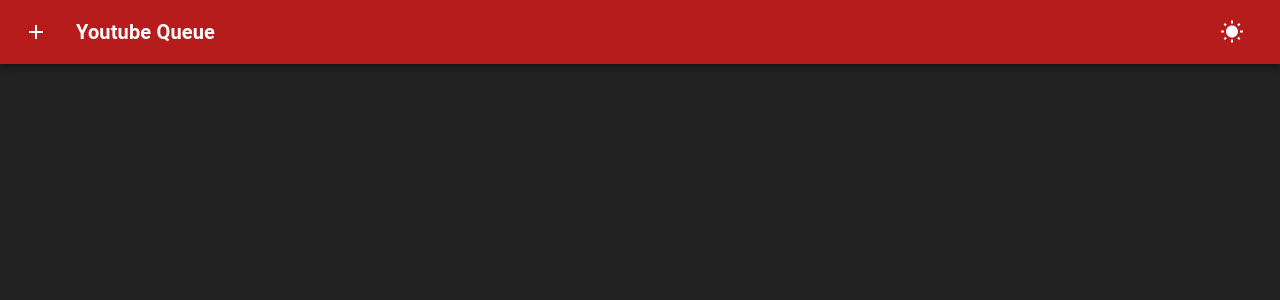
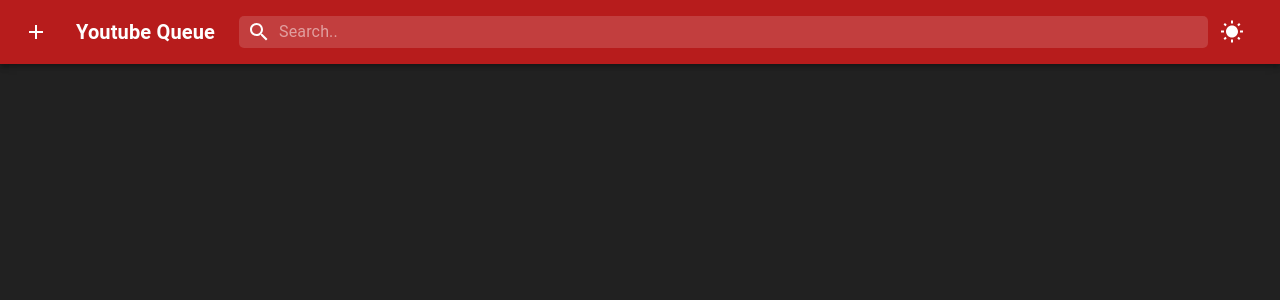
Before and after one commit to omricunio/YoutubeQueueClient, a React (Create React App) app: page / in a window 1280 px wide. Shown: the top 300 px of the page. Built offline with nearby package versions, Linux system fonts and the light colour scheme.

Commit message:
Basic ui only search component

```diff
--- a/src/components/TopBar/TopBar.jsx
+++ b/src/components/TopBar/TopBar.jsx
@@ -6,6 +6,7 @@ import { Add, WbSunny } from "@material-ui/icons"
 import styles from "./styles";
 import { withStyles } from '@material-ui/core/styles';
 import PropTypes from 'prop-types'
+import VideoSearchContainer from "../../containers/VideoSearchContainer/VideoSearchContainer";
 
 class TopBar extends React.Component {
     render() {
@@ -20,6 +21,7 @@ class TopBar extends React.Component {
                         <Typography variant="h6" className={classes.title}>
                             {title}
                         </Typography>
+                        <VideoSearchContainer topClassName={classes.search}/>
                         <IconButton color="secondary" onClick={onDarkModeClick}>
                             <WbSunny/>
                         </IconButton>
--- a/src/components/TopBar/styles.js
+++ b/src/components/TopBar/styles.js
@@ -1,3 +1,5 @@
+import { fade } from "@material-ui/core";
+
 export default theme => ({
     root: {
         flexGrow: 1,
@@ -6,7 +8,16 @@ export default theme => ({
         marginRight: theme.spacing(2),
     },
     title: {
+        fontWeight: "bold",
+        display: "inline",
+        padding: theme.spacing(0,3,0,0)
+    },
+    search: {
         flexGrow: 1,
-        fontWeight: "bold"
+        backgroundColor: fade(theme.palette.common.white, 0.15),
+        '&:hover': {
+            backgroundColor: fade(theme.palette.common.white, 0.25),
+        },
+        borderRadius: 5
     }
 });
--- /dev/null
+++ b/src/components/VideoSearch/VideoSearch.jsx
@@ -0,0 +1,22 @@
+import React from "react";
+import {InputBase} from "@material-ui/core";
+import styles from "./styles";
+import withStyles from "@material-ui/core/styles/withStyles";
+import {Search} from "@material-ui/icons";
+
+class VideoSearch extends React.Component {
+    render() {
+        const { topClassName, classes } = this.props;
+        return (
+            <div className={topClassName}>
+                <div className={classes.container}>
+                    <Search className={classes.searchIcon}/>
+                    <InputBase placeholder={"Search.."}>
+                    </InputBase>
+                </div>
+            </div>
+        );
+    }
+}
+
+export default withStyles(styles)(VideoSearch);
--- /dev/null
+++ b/src/components/VideoSearch/styles.js
@@ -0,0 +1,11 @@
+export default theme => ({
+    searchIcon: {
+        height: "100%",
+        marginRight: theme.spacing(1)
+    },
+    container: {
+        display: "flex",
+        alignItems: "center",
+        padding: theme.spacing(0,0,0,1)
+    }
+});
--- /dev/null
+++ b/src/containers/VideoSearchContainer/VideoSearchContainer.jsx
@@ -0,0 +1,21 @@
+import React from "react";
+import VideoSearch from "../../components/VideoSearch/VideoSearch";
+
+class VideoSearchContainer extends React.Component {
+    render() {
+        const {topClassName} = this.props;
+        return <VideoSearch topClassName={topClassName} />
+    }
+}
+
+const mapStateToProps = (state) => {
+    return {
+    }
+};
+
+const mapDispatchToProps = (dispatch) => {
+    return {
+    }
+};
+
+export default VideoSearchContainer
```
